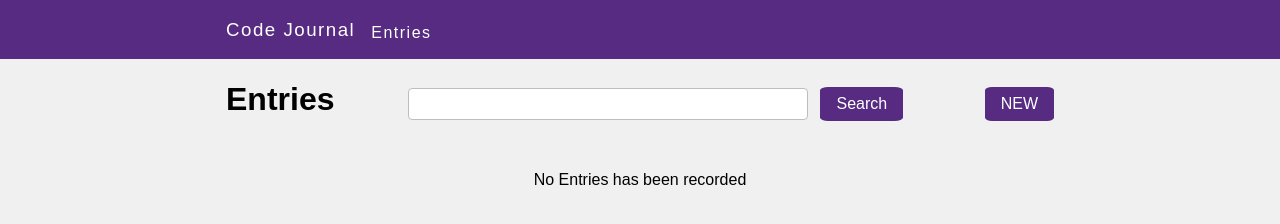
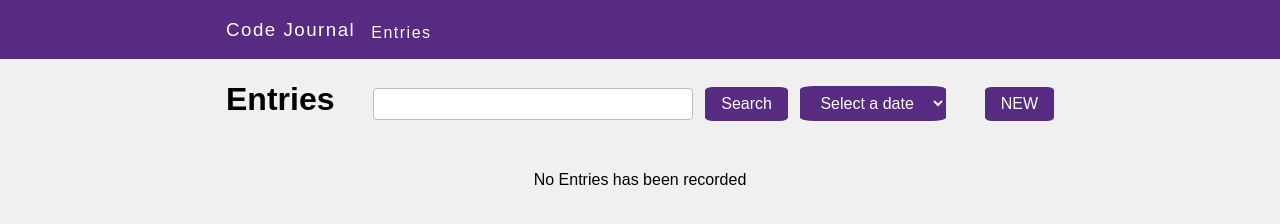
Before and after one commit to JihengNie/code-journal, a website: page index.html in a window 1280 px wide. Drawn offline with Linux system fonts and the light colour scheme.

Commit message:
In progress

```diff
--- a/css/styles.css
+++ b/css/styles.css
@@ -176,7 +176,7 @@ a:hover {
 
 .search-bar {
   height: 2rem;
-  width: 25rem;
+  width: 20rem;
   border-radius: 0.25rem;
   padding: 0.5rem;
   margin-bottom: 1.5rem;
@@ -202,3 +202,14 @@ a:hover {
   border: 1px solid rgb(150 66 233);
   box-shadow: 0 0 1px 1px rgb(150 66 233 / 60%);
 }
+
+.date-drop-down {
+  background-color: #562b81;
+  color: white;
+  padding: 0.5rem 1rem;
+  font-size: 1rem;
+  border-radius: 10%;
+  border: 0;
+  cursor: pointer;
+  transition: background-color 0.15s ease;
+}
--- a/index.html
+++ b/index.html
@@ -86,6 +86,9 @@
             <div class="center">
               <input class="search-bar" type="text">
               <button class="search-button"> Search </button>
+              <select class="date-drop-down">
+                <option> Select a date </option>
+              </select>
             </div>
             <div>
               <input class="new-button" type="submit" value="NEW"></input>
@@ -95,17 +98,6 @@
         <h4 class="no-entries-text">No Entries has been recorded </h4>
         <h4 class="no-search-result-text hidden">No serarch results </h4>
         <ul class="journal-feed">
-          <!-- <li class="entry-items">
-            <div class="row">
-              <div class="column-half">
-                <img class="column-full remove-padding photo" src="images/placeholder-image-square.jpg">
-              </div>
-              <div class="column-half ">
-                <h2 class="entry-header space-between"> Header <span class="edit-button">✎</span></h2>
-                <p> Words words</p>
-              </div>
-            </div>
-          </li> -->
         </ul>
       </div>
     </div>
--- a/js/main.js
+++ b/js/main.js
@@ -45,8 +45,9 @@ $searchButton.addEventListener('click', buttonTextSearch);
 // }
 
 // function definitions
+
 function buttonTextSearch(event) {
-  var counter = $journalFeedList.children.length - 1;
+  var counter = $journalFeedList.children.length;
   for (var j = $journalFeedList.children.length - 1; j >= 0; j--) {
     if (data.entries[j].title.toLowerCase().includes($searchBar.value.toLowerCase()) || data.entries[j].comment.toLowerCase().includes($searchBar.value.toLowerCase())) {
       $journalFeedList.children[$journalFeedList.children.length - 1 - j].className = 'list-item';
```
